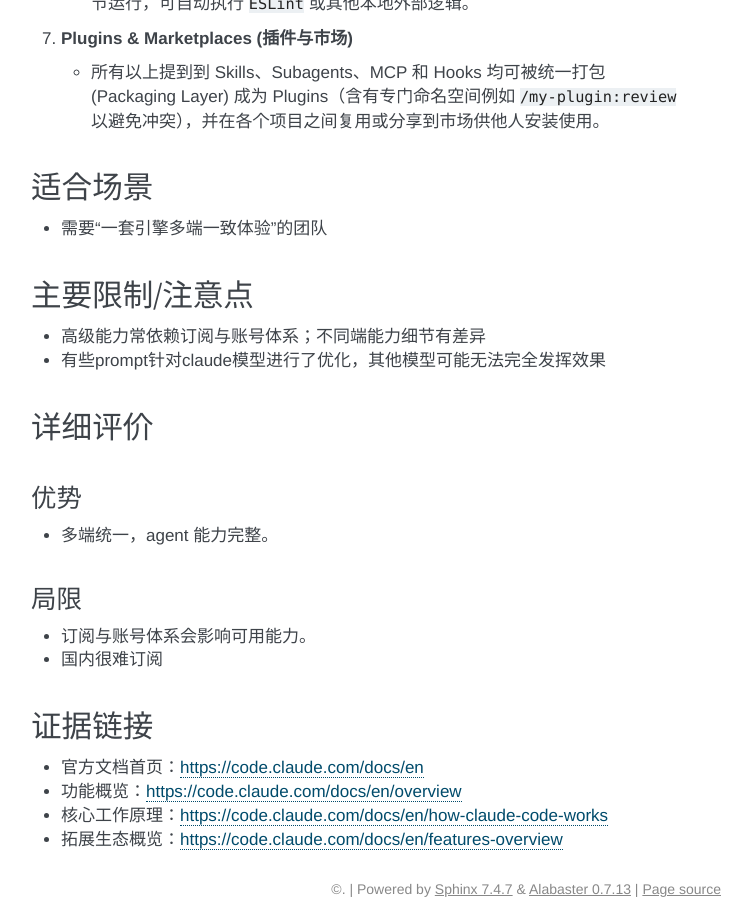
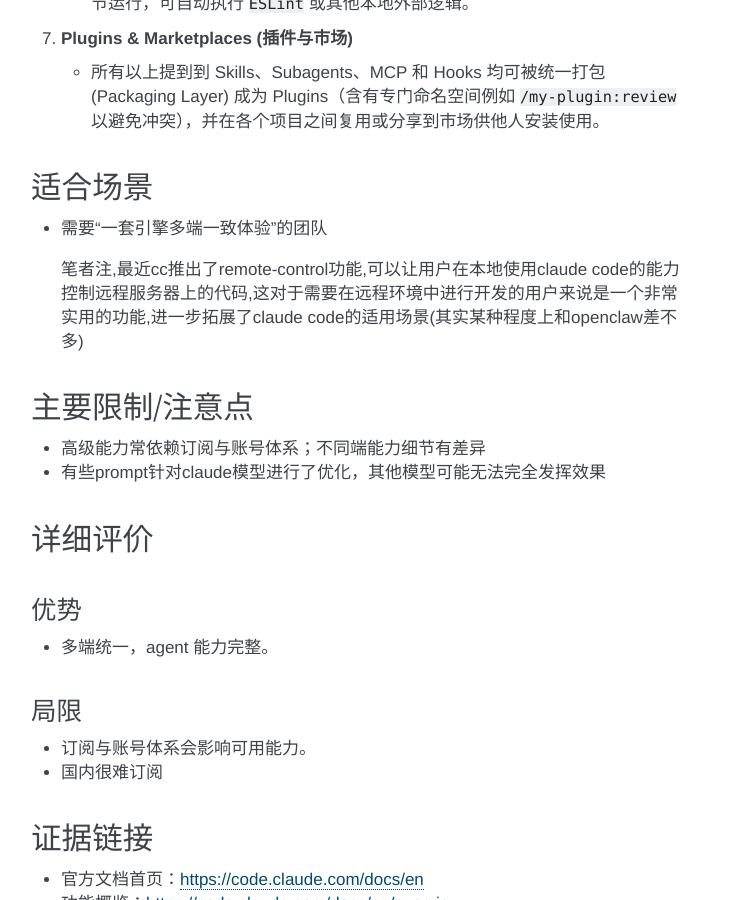
Before and after one commit to sanchuanhehe/VibeCoding, a Sphinx documentation site: the page built from docs/tools/claude-code.md, in a window 1280 px wide and 900 px high, scrolled down 2624 px. Shown: the whole window, without its empty margins (389-1141 px from the left). Built offline with Sphinx 7.4.7, drawn with Linux system fonts in a browser that asks for light colours.

Commit message:
feat: 添加 remote-control 功能说明，扩展 Claude Code 的适用场景

```diff
--- a/docs/tools/claude-code.md
+++ b/docs/tools/claude-code.md
@@ -117,6 +117,8 @@
 
 - 需要“一套引擎多端一致体验”的团队
 
+> 笔者注,最近cc推出了remote-control功能,可以让用户在本地使用claude code的能力控制远程服务器上的代码,这对于需要在远程环境中进行开发的用户来说是一个非常实用的功能,进一步拓展了claude code的适用场景(其实某种程度上和openclaw差不多)
+
 ## 主要限制/注意点
 
 - 高级能力常依赖订阅与账号体系；不同端能力细节有差异
```
